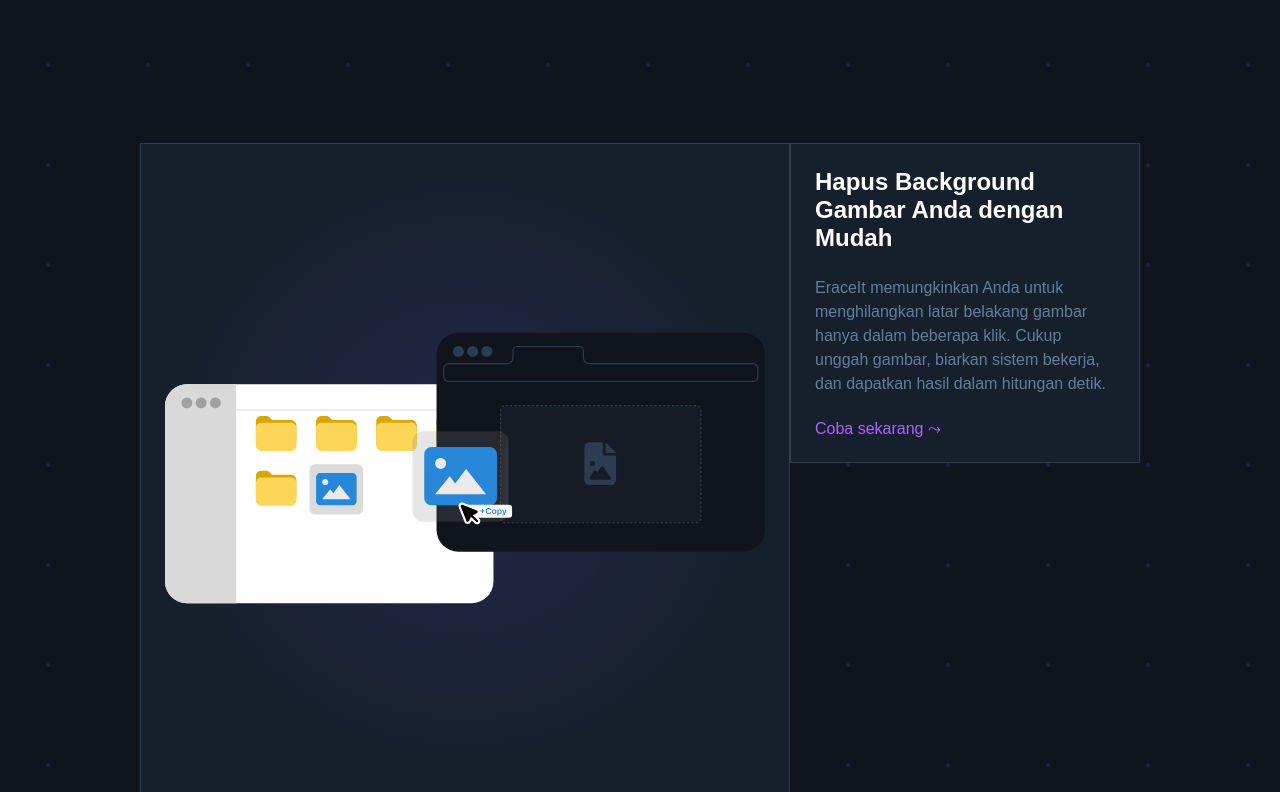
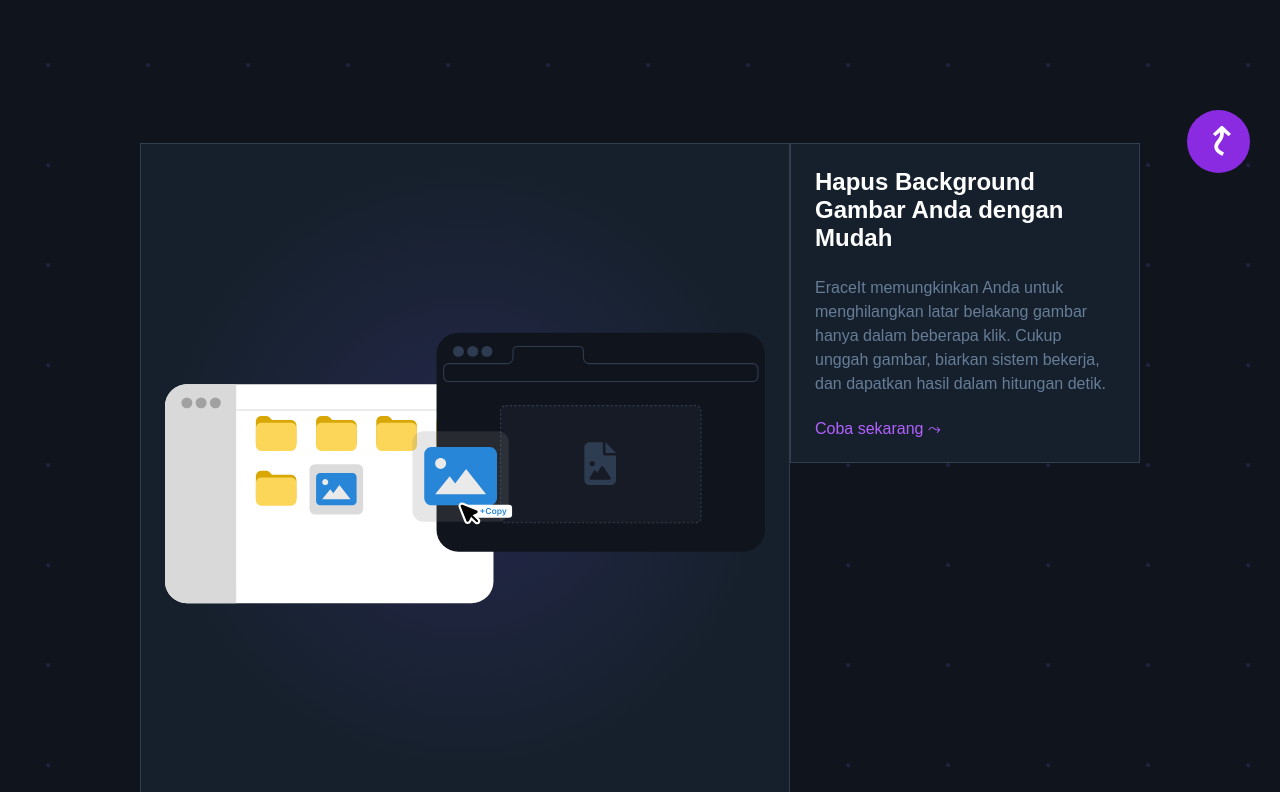
Before and after one commit to SoLiDinity/eraceit, a Flask app: page /about in a window 1280 px wide. Shown: the part 597-1389 px from the top of the page. Run offline with Flask 3, Linux system fonts and the light colour scheme.

Commit message:
Added back-to-top button at about page

```diff
--- a/static/styles/about.css
+++ b/static/styles/about.css
@@ -177,6 +177,41 @@ footer {
   border: 1px solid #303f50;
 }
 
+#backToTop {
+  position: fixed;
+  z-index: 999;
+  background-color: blueviolet;
+  bottom: 30px;
+  right: 30px;
+  aspect-ratio: 1/1;
+  overflow: hidden;
+  padding: 1rem;
+  border-radius: 50%;
+}
+
+#backToTop p {
+  font-size: clamp(32px, 3vw, 180px);
+  font-weight: bold;
+  display: flex;
+  justify-content: center;
+  align-items: center;
+  aspect-ratio: 1/1;
+  margin-bottom: -10px;
+  overflow: hidden;
+  rotate: -90deg;
+  transition: all .5s ease;
+}
+
+#backToTop:hover {
+  background-color: white;
+
+}
+
+#backToTop:hover p{
+  color: blueviolet;
+  transform: rotate(-360deg);
+}
+
 @media (prefers-reduced-motion) {
     .hidden {
         transition: none;
@@ -202,6 +237,11 @@ footer {
     justify-content: center;
     align-items: center;
   }
+
+  #backToTop {
+    bottom: 15px;
+    right: 15px;
+  }
 }
 
 @media (max-width: 650px) {
--- a/templates/about.html
+++ b/templates/about.html
@@ -461,5 +461,9 @@
         <h5>SoLiDinity ©2024</h5>
       </div>
     </footer>
+
+    <a id="backToTop" href="#">
+      <p>⤳</p>
+    </a>
   </body>
 </html>
```
